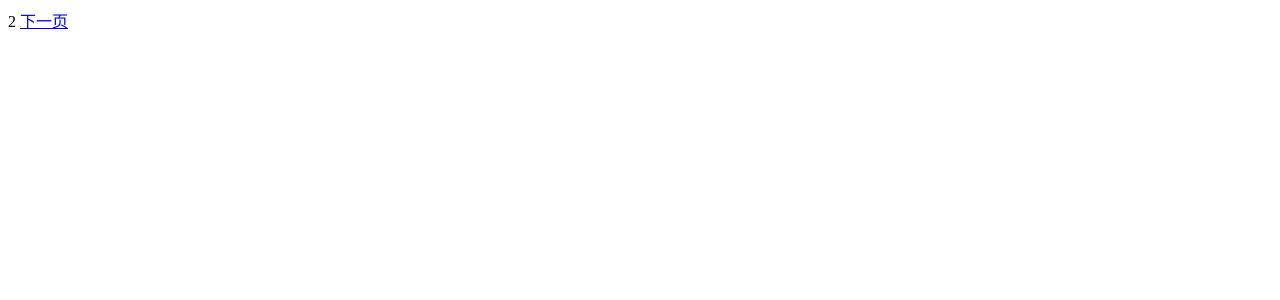
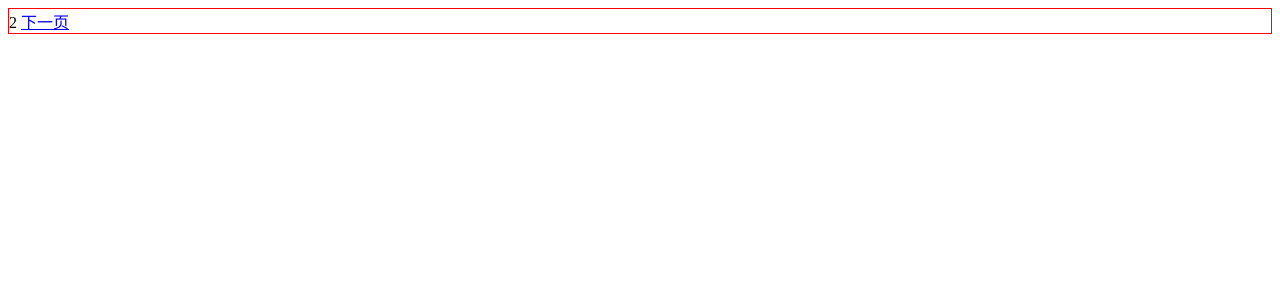
Before and after one commit to botshen/mangosteen-react, a React (Vite) app: page /welcome/2 in a window 1280 px wide. Shown: the top 300 px of the page. Built offline with nearby package versions, Linux system fonts and the light colour scheme.

Commit message:
改变目录结构

```diff
--- a/package.json
+++ b/package.json
@@ -11,6 +11,7 @@
     "preview": "vite preview"
   },
   "dependencies": {
+    "@react-spring/web": "9.5.5",
     "react": "18.2.0",
     "react-dom": "18.2.0",
     "react-router-dom": "6.4.2"
--- /dev/null
+++ b/src/layouts/MainLayout.tsx
@@ -0,0 +1,4 @@
+import { Outlet } from 'react-router-dom'
+export const MainLayout: React.FC = () => {
+  return <div><Outlet /></div>
+}
--- /dev/null
+++ b/src/layouts/WelcomeLayout.tsx
@@ -0,0 +1,6 @@
+import { Outlet } from 'react-router-dom'
+export const WelcomeLayout: React.FC = () => {
+  return <div>
+    <Outlet />
+  </div>
+}
--- a/src/main.tsx
+++ b/src/main.tsx
@@ -1,49 +1,7 @@
 import React from 'react'
 import ReactDOM from 'react-dom/client'
-import { NavLink, Outlet, RouterProvider, createBrowserRouter } from 'react-router-dom'
-import { RedirectToWelcome1 } from './components/RedirectToWelcome1'
-
-const router = createBrowserRouter([
-  {
-    path: '/',
-    element: <Outlet />,
-    errorElement: <RedirectToWelcome1 />,
-    children: [
-      { index: true, element: <div>空</div> },
-      {
-        path: 'welcome',
-        element: <Outlet />,
-        children: [
-          { index: true, element: <div>空</div> },
-          {
-            path: '1',
-            element: (
-              <div> 1 <NavLink to="/welcome/2">下一页</NavLink> </div>
-            )
-          },
-          {
-            path: '2',
-            element: (
-              <div> 2 <NavLink to="/welcome/3">下一页</NavLink> </div>
-            )
-          },
-          {
-            path: '3',
-            element: (
-              <div> 3 <NavLink to="/welcome/4">下一页</NavLink> </div>
-            )
-          },
-          {
-            path: '4',
-            element: (
-              <div> 4 <NavLink to="/xxx">开始记账</NavLink> </div>
-            )
-          },
-        ]
-      }
-    ],
-  },
-])
+import { RouterProvider } from 'react-router-dom'
+import { router } from './routes/router'
 
 const div = document.getElementById('root') as HTMLElement
 
--- /dev/null
+++ b/src/pages/Welcome1.tsx
@@ -0,0 +1,7 @@
+import * as React from 'react'
+import { NavLink } from 'react-router-dom'
+export const Welcome1: React.FC = () => {
+  return (
+    <div style={{ border: '1px solid red' }}> 1 <NavLink to="/welcome/2">下一页</NavLink> </div>
+  )
+}
--- /dev/null
+++ b/src/pages/Welcome2.tsx
@@ -0,0 +1,7 @@
+import * as React from 'react'
+import { NavLink } from 'react-router-dom'
+export const Welcome2: React.FC = () => {
+  return (
+    <div style={{ border: '1px solid red' }}> 2 <NavLink to="/welcome/3">下一页</NavLink> </div>
+  )
+}
--- /dev/null
+++ b/src/pages/Welcome3.tsx
@@ -0,0 +1,7 @@
+import * as React from 'react'
+import { NavLink } from 'react-router-dom'
+export const Welcome3: React.FC = () => {
+  return (
+    <div style={{ border: '1px solid red' }}> 3 <NavLink to="/welcome/4">下一页</NavLink> </div>
+  )
+}
--- /dev/null
+++ b/src/pages/Welcome4.tsx
@@ -0,0 +1,7 @@
+import * as React from 'react'
+import { NavLink } from 'react-router-dom'
+export const Welcome4: React.FC = () => {
+  return (
+    <div style={{ border: '1px solid red' }}> 4 <NavLink to="/xxx">开始记账</NavLink> </div>
+  )
+}
--- /dev/null
+++ b/src/routes/router.tsx
@@ -0,0 +1,15 @@
+import { createBrowserRouter } from 'react-router-dom'
+import { RedirectToWelcome1 } from '../components/RedirectToWelcome1'
+import { MainLayout } from '../layouts/MainLayout'
+import { welcomeRoutes } from './welcomeRoutes'
+
+export const router = createBrowserRouter([
+  {
+    path: '/',
+    element: <MainLayout />,
+    errorElement: <RedirectToWelcome1 />,
+    children: [
+      welcomeRoutes
+    ],
+  },
+])
--- /dev/null
+++ b/src/routes/welcomeRoutes.tsx
@@ -0,0 +1,16 @@
+import { WelcomeLayout } from '../layouts/WelcomeLayout'
+import { Welcome1 } from '../pages/Welcome1'
+import { Welcome2 } from '../pages/Welcome2'
+import { Welcome3 } from '../pages/Welcome3'
+import { Welcome4 } from '../pages/Welcome4'
+
+export const welcomeRoutes = {
+  path: 'welcome',
+  element: <WelcomeLayout />,
+  children: [
+    { path: '1', element: <Welcome1 /> },
+    { path: '2', element: <Welcome2 /> },
+    { path: '3', element: <Welcome3 /> },
+    { path: '4', element: <Welcome4 /> },
+  ]
+}
```
Also changed, not shown: 1 other file (tests, documents, lock files or other folders).
